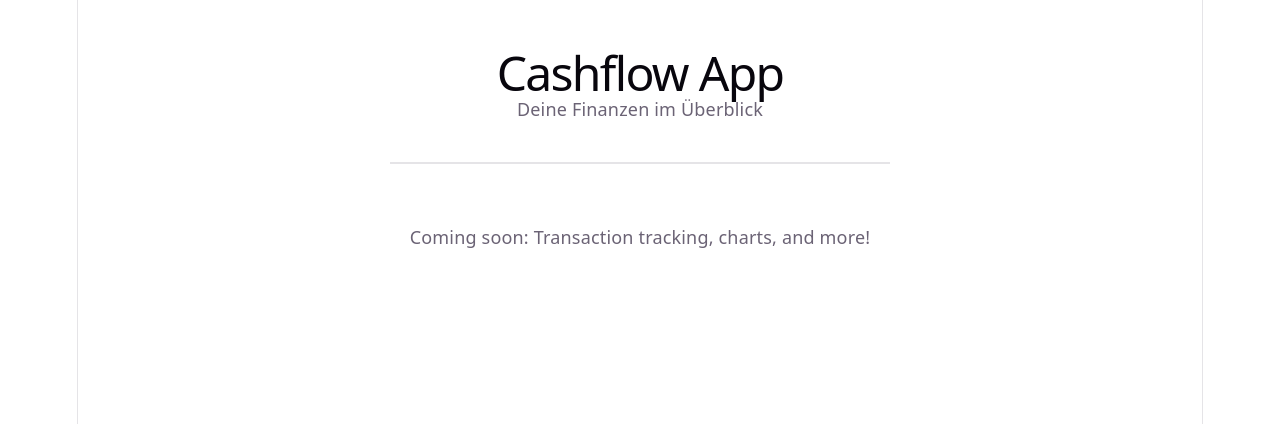
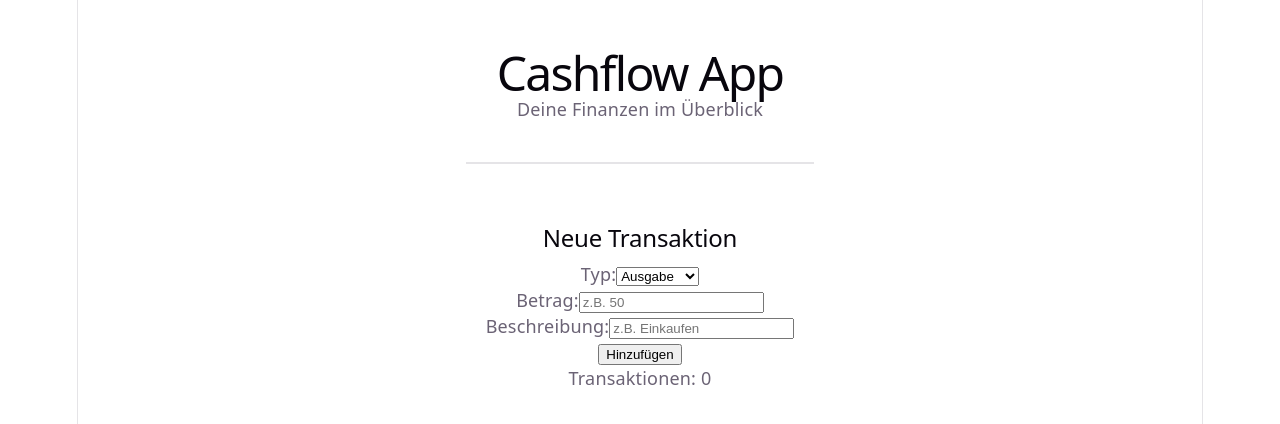
Before and after one commit to LostSpaceNG/cashflow-app, a React (Vite) app: page / in a window 1280 px wide. Shown: the top 424 px of the page. Built offline with nearby package versions, Linux system fonts and the light colour scheme.

Commit message:
feat: create and import TransactionForm component

```diff
--- a/src/App.jsx
+++ b/src/App.jsx
@@ -1,6 +1,14 @@
+import { useState } from 'react'
+import TransactionForm from './components/TransactionForm'
 import './App.css'
 
 function App() {
+  const [transactions, setTransactions] = useState([])
+
+  const addTransaction = (transaction) => {
+    setTransactions([...transactions, transaction])
+  }
+
   return (
     <div className="app">
       <header>
@@ -9,7 +17,11 @@ function App() {
       </header>
 
       <main>
-        <p>Coming soon: Transaction tracking, charts, and more!</p>
+        <TransactionForm onAddTransaction={addTransaction} />
+
+        <div className="transactions-preview">
+          <p>Transaktionen: {transactions.length}</p>
+        </div>
       </main>
     </div>
   )
--- /dev/null
+++ b/src/components/TransactionForm.jsx
@@ -0,0 +1,70 @@
+import { useState } from 'react'
+
+function TransactionForm({ onAddTransaction }) {
+    const [amount, setAmount] = useState('')
+    const [description, setDescription] = useState('')
+    const [type, setType] = useState('expense')
+
+    const handleSubmit = (e) => {
+        e.preventDefault();
+
+        if (!amount || !description) {
+            alert('Bitte fülle alle Felder aus!')
+            return
+        }
+
+        const transaction = {
+            id: Date.now(),
+            amount: parseFloat(amount),
+            description,
+            type,
+            date: new Date().toISOString()
+        }
+
+        onAddTransaction(transaction)
+
+        // Reset form
+        setAmount('')
+        setDescription('')
+        setType('expense')
+    }
+
+    return (
+        <form className="transaction-form" onSubmit={handleSubmit}>
+            <h2>Neue Transaktion</h2>
+
+            <div className="form-group">
+                <label>Typ:</label>
+                <select value={type} onChange={(e) => setType(e.target.value)}>
+                    <option value="expense">Ausgabe</option>
+                    <option value="income">Einnahme</option>
+                </select>
+            </div>
+
+            <div className="form-group">
+                <label>Betrag:</label>
+                <input
+                    type="number"
+                    value={amount}
+                    onChange={(e) => setAmount(e.target.value)}
+                    placeholder="z.B. 50"
+                    step="0.01"
+                />
+            </div>
+
+            <div className="form-group">
+                <label>Beschreibung:</label>
+                <input
+                    type="text"
+                    value={description}
+                    onChange={(e) => setDescription(e.target.value)}
+                    placeholder="z.B. Einkaufen"
+                />
+            </div>
+
+            <button type="submit">Hinzufügen</button>
+        </form>
+    )
+}
+
+export default TransactionForm
```
